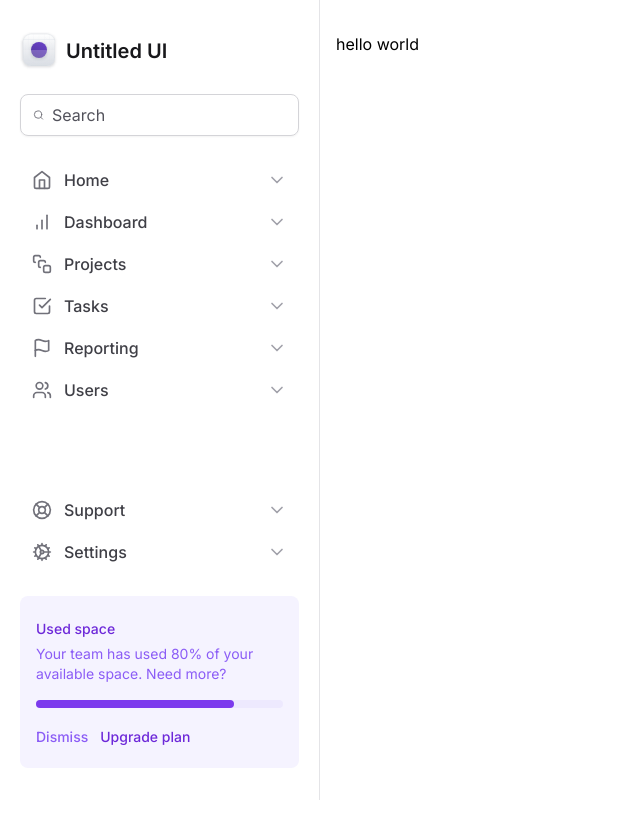
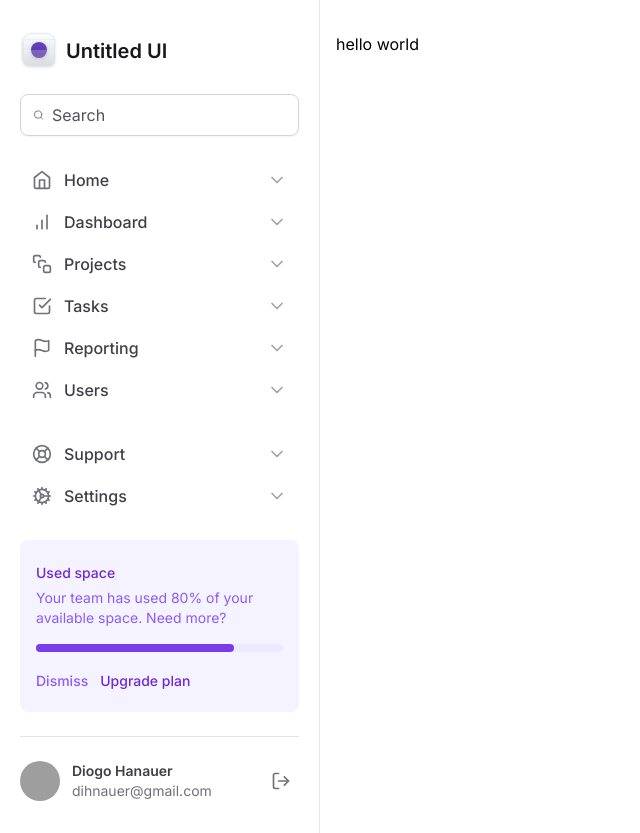
Before and after one commit to dihnauer/untitled-ui, a Next.js app: page / in a window 1280 px wide. Shown: the whole page, without its empty margins (0-640 px from the left). Before the commit the page ends 800 px from the top, so only its background shows below. Built offline with nearby package versions, Linux system fonts and the light colour scheme; grey boxes are pictures that could not be loaded.

Commit message:
create profile component

```diff
--- /dev/null
+++ b/src/components/Profile/index.tsx
@@ -0,0 +1,26 @@
+import { LogOut } from "lucide-react";
+
+export function Profile() {
+  return (
+    <div className="flex items-center gap-3">
+      <img
+        src="https://github.com/dihnauer.png"
+        alt=""
+        className="h-10 w-10 rounded-full"
+      />
+
+      <div className="flex flex-col truncate">
+        <span className="text-sm font-semibold text-zinc-700">
+          Diogo Hanauer
+        </span>
+        <span className="truncate text-sm text-zinc-500">
+          dihnauer@gmail.com
+        </span>
+      </div>
+
+      <button type="button" className="ml-auto rounded-lg p-2 hover:bg-zinc-50">
+        <LogOut className="h-5 w-5 text-zinc-500" />
+      </button>
+    </div>
+  );
+}
--- a/src/components/Sidebar/index.tsx
+++ b/src/components/Sidebar/index.tsx
@@ -12,6 +12,7 @@
 import { Logo } from "../Logo";
 import { NavItem } from "../NavItem";
 import { UsedSpaceWidget } from "../UsedSpaceWidget";
+import { Profile } from "../Profile";
 
 export function Sidebar() {
   return (
@@ -43,6 +44,10 @@
         </nav>
 
         <UsedSpaceWidget />
+
+        <div className="h-px bg-zinc-200" />
+
+        <Profile />
       </div>
     </aside>
   );
```
